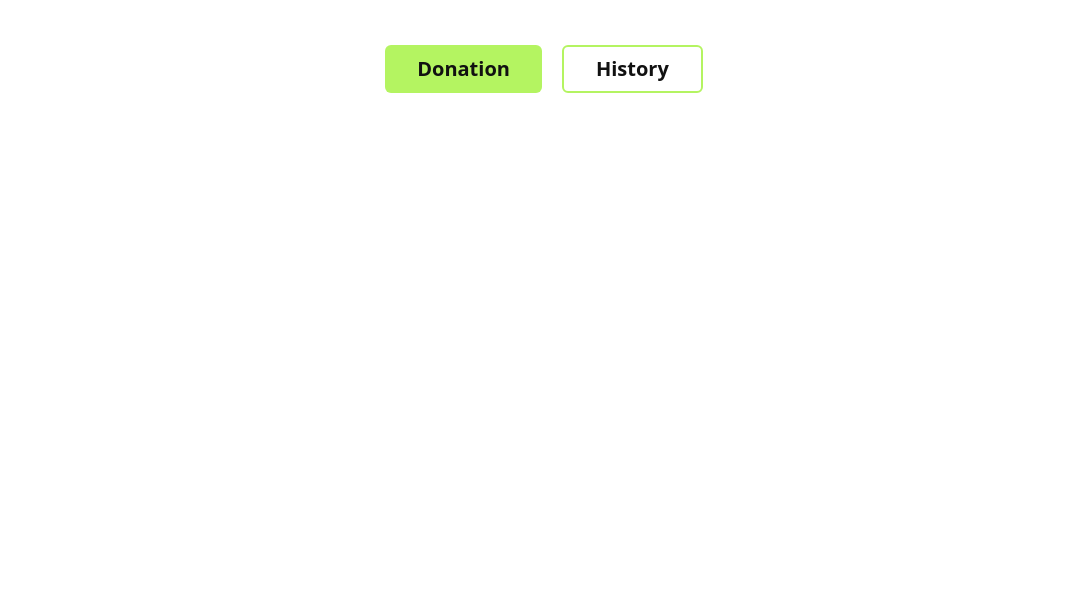
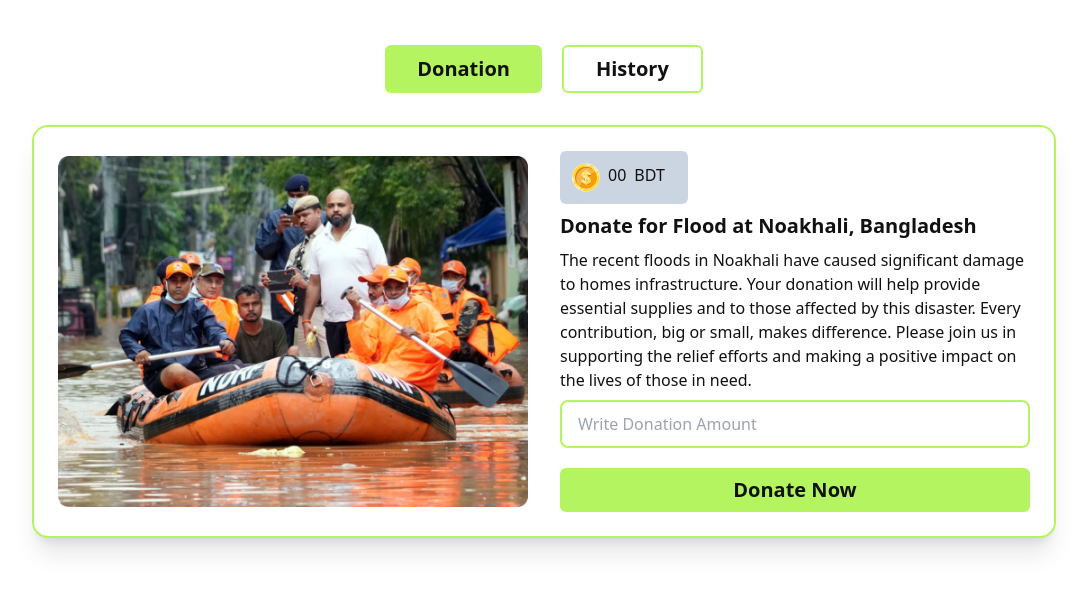
Before and after one commit to imran-information/donate-now-res, a plain HTML site: page index.html in a window 1280 px wide. Shown: the part 68-660 px from the top of the page, without its empty margins (96-1183 px from the left). Drawn offline with nearby package versions, Linux system fonts and the light colour scheme.

Commit message:
one donate section added

```diff
--- a/index.html
+++ b/index.html
@@ -50,6 +50,40 @@
                 class="text-xl font-semibold bg-white border-solid border-2 border-primary-color b text-color py-2 px-8 rounded-md">History</button>
         </div>
     </header>
+
+    <main class="w-4/5 mx-auto">
+        <section id="all-content" class="card-container">
+            <!-- noakhali donate Card -->
+            <div
+                class="card lg:card-side bg-white p-6 shadow-xl flex gap-8 border-solid border-2 border-primary-color my-8">
+                <figure class="flex-1">
+                    <img src="assets/noakhali.png" alt="Album" />
+                </figure>
+                <div class="card-body flex-1 p-0">
+                    <div class="flex gap-2 bg-slate-300 w-32 p-3 rounded-md text-color font-medium">
+                        <img src="assets/coin.png" alt="" srcset="">
+                        <span id="noakhali-balance">00</span>BDT
+                    </div>
+                    <h2 class="card-title text-color text-xl font-bold">Donate for Flood at Noakhali, Bangladesh
+                    </h2>
+                    <p class="text-color font-medium text-base"> The recent floods in Noakhali have caused significant
+                        damage to homes infrastructure. Your
+                        donation will help provide essential supplies and to those affected by this disaster. Every
+                        contribution, big or small, makes difference. Please join us in supporting the relief efforts
+                        and making a positive impact on the lives of those in need.</p>
+                    <div class="card-actions gap-5">
+                        <input id="noakhali-input" type="text" placeholder="Write Donation Amount"
+                            class="input input-bordered input-success bg-white w-full border-solid border-2 border-primary-color" />
+                        <p id="noakhali-error-input" class="hidden">!Invalid Input</p>
+                        <button id="noakhali-donate-btn"
+                            class="text-xl font-semibold bg-primary-color text-color py-2 px-8 rounded-md w-full">Donate
+                            Now </button>
+
+                    </div>
+                </div>
+            </div>
+
+    </main>
 </body>
 
 </html>
```
